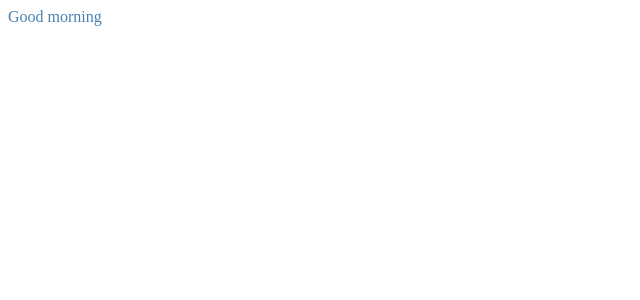
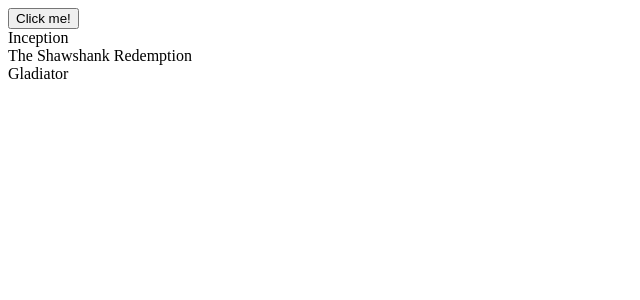
Before and after one commit to supern0va1977/myFlix-client, a React (Vite) app: page / in a window 1280 px wide. Shown: the top 300 px of the page, without its empty margins (0-640 px from the left). Built offline with nearby package versions, Linux system fonts and the light colour scheme.

Commit message:
lesson 3.3
added  components root with subs  of  main view, movie-card and movie-view

```diff
--- /dev/null
+++ b/src/components/main-view/main-view.jsx
@@ -0,0 +1,33 @@
+import React from 'react';
+import { MovieCard } from '../movie-card/movie-card';
+import { MovieView } from '../movie-view/movie-view';
+
+export class MainView extends React.Component {
+
+  constructor(){
+    super();
+    this.state = {
+      movies: [
+        { _id: 1, Title: 'Inception', Description: 'desc1...', ImagePath: '...'},
+        { _id: 2, Title: 'The Shawshank Redemption', Description: 'desc2...', ImagePath: '...'},
+        { _id: 3, Title: 'Gladiator', Description: 'desc3...', ImagePath: '...'}
+      ],
+      selectedMovie: null
+    }
+  }
+
+  render() {
+    const { movies, selectedMovie } = this.state;
+
+    if (selectedMovie) return <MovieView movie={selectedMovie} />;
+
+    if (movies.length === 0) return <div className="main-view">The list is empty!</div>;
+
+    return (
+      <div className="main-view">
+        <button onClick={() => {alert('Nice!')}}>Click me!</button>
+        {movies.map(movie => <MovieCard key={movie._id} movie={movie}/>)}
+      </div>
+    );
+  }
+}
--- /dev/null
+++ b/src/components/movie-card/movie-card.jsx
@@ -0,0 +1,8 @@
+import React from 'react';
+
+export class MovieCard extends React.Component {
+  render() {
+    const { movie } = this.props;
+    return <div className="movie-card">{movie.Title}</div>;
+  }
+}
--- /dev/null
+++ b/src/components/movie-view/movie-view.jsx
@@ -0,0 +1,25 @@
+import React from 'react';
+
+export class MovieView extends React.Component {
+
+  render() {
+    const { movie } = this.props;
+
+    return (
+      <div className="movie-view">
+        <div className="movie-poster">
+          <img src={movie.ImagePath} />
+        </div>
+        <div className="movie-title">
+          <span className="label">Title: </span>
+          <span className="value">{movie.Title}</span>
+        </div>
+        <div className="movie-description">
+          <span className="label">Description: </span>
+          <span className="value">{movie.Description}</span>
+        </div>
+
+       </div>
+    );
+  }
+}
--- a/src/index.jsx
+++ b/src/index.jsx
@@ -1,6 +1,6 @@
 import React from 'react';
 import ReactDOM from 'react-dom';
-
+import { MainView } from './components/main-view/main-view';
 // Import statement to indicate that you need to bundle `./index.scss`
 import './index.scss';
 
@@ -8,9 +8,7 @@
 class MyFlixApplication extends React.Component {
   render() {
     return (
-      <div className="my-flix">
-        <div>Good morning</div>
-      </div>
+      <MainView />
     );
   }
 }
```
Also changed, not shown: 2 other files (tests, documents, lock files or other folders).
